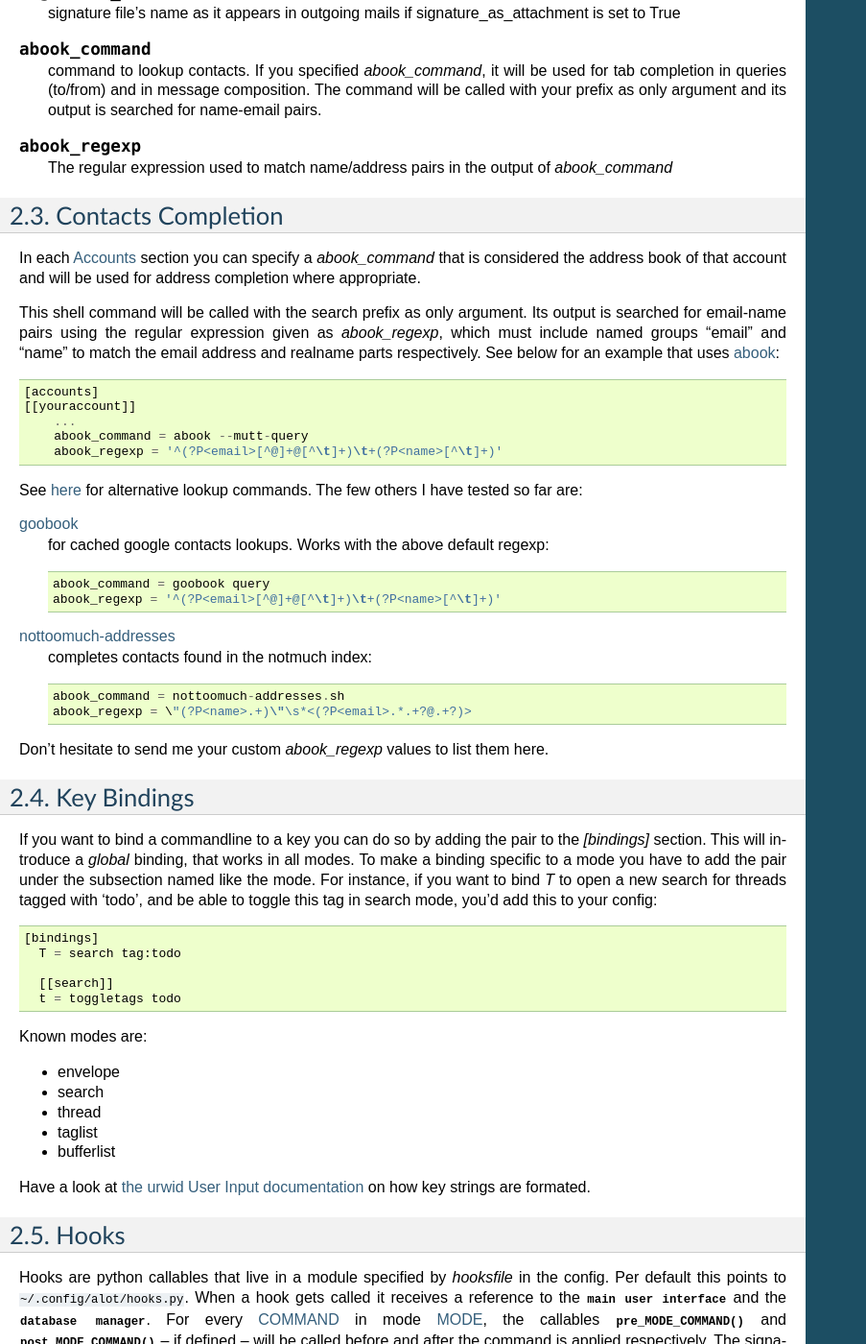
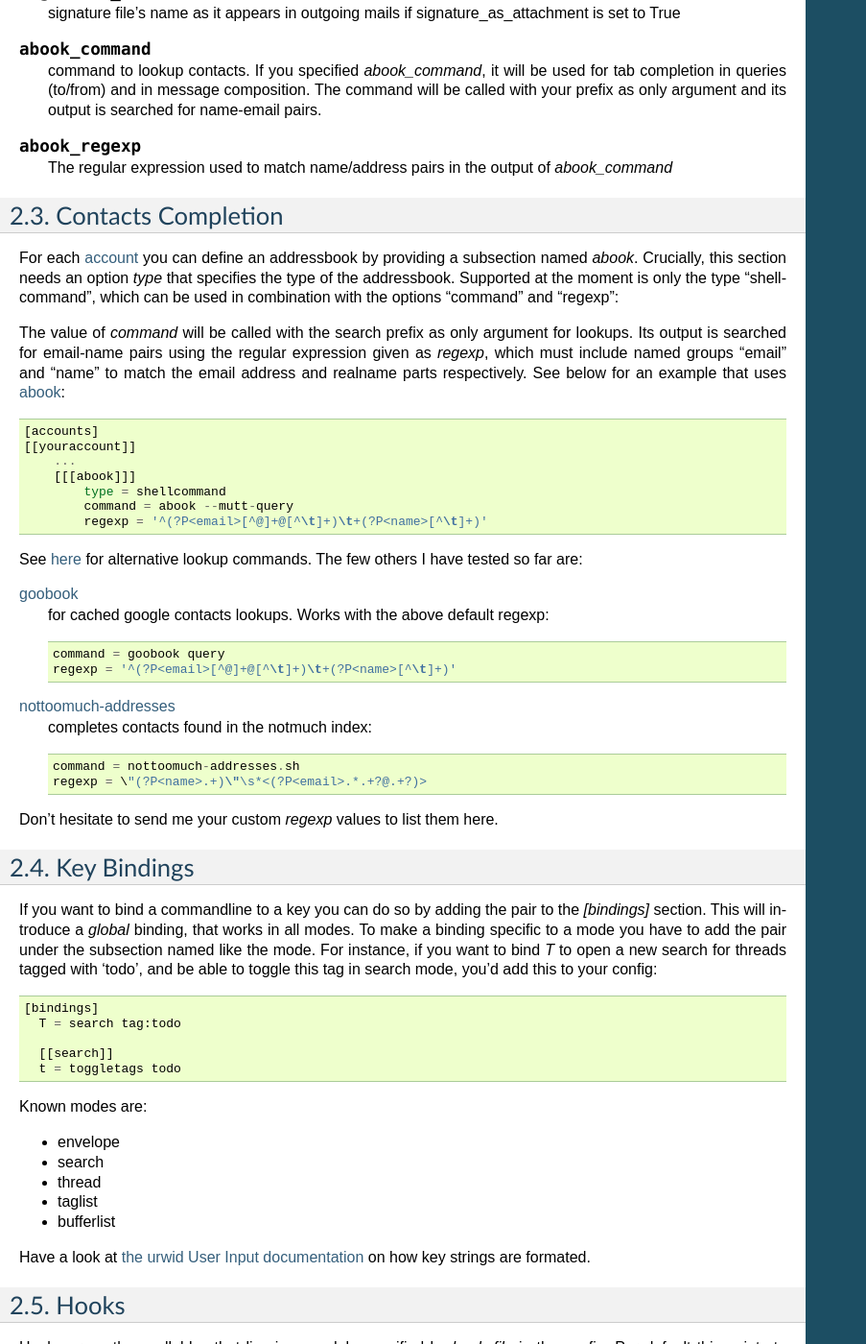
Before and after one commit to pazz/alot, a Sphinx documentation site: the page built from docs/source/configuration/index.rst, in a window 1280 px wide and 1400 px high, scrolled down 3256 px. Shown: the whole window at 96% size, without its empty margins (0-903 px from the left). Built offline with Sphinx 7.4.7, drawn with Linux system fonts in a browser that asks for light colours.

Commit message:
document abook configuration

```diff
--- a/docs/source/configuration/index.rst
+++ b/docs/source/configuration/index.rst
@@ -50,37 +50,39 @@ The following entries are interpreted at the moment:
 
 Contacts Completion
 ===================
-In each :ref:`account` section you can specify a `abook_command` that
-is considered the address book of that account and will be used
-for address completion where appropriate.
+For each :ref:`account <account>` you can define an addressbook by providing a subsection named `abook`.
+Crucially, this section needs an option `type` that specifies the type of the addressbook.
+Supported at the moment is only the type "shellcommand", which can be used in combination
+with the options "command" and "regexp":
 
-This shell command will be called with the search prefix as only argument.
-Its output is searched for email-name pairs using the regular expression given as `abook_regexp`,
+The value of `command` will be called with the search prefix as only argument for lookups.
+Its output is searched for email-name pairs using the regular expression given as `regexp`,
 which must include named groups "email" and "name" to match the email address and realname parts
 respectively. See below for an example that uses `abook <http://abook.sourceforge.net/>`_::
 
     [accounts]
     [[youraccount]]
         ...
-        abook_command = abook --mutt-query
-        abook_regexp = '^(?P<email>[^@]+@[^\t]+)\t+(?P<name>[^\t]+)'
+        [[[abook]]]
+            type = shellcommand
+            command = abook --mutt-query
+            regexp = '^(?P<email>[^@]+@[^\t]+)\t+(?P<name>[^\t]+)'
 
 See `here <http://notmuchmail.org/emacstips/#index12h2>`_ for alternative lookup commands. The few others I have tested so far are:
 
 `goobook <http://code.google.com/p/goobook/>`_
     for cached google contacts lookups. Works with the above default regexp::
 
-      abook_command = goobook query
-      abook_regexp = '^(?P<email>[^@]+@[^\t]+)\t+(?P<name>[^\t]+)'
+      command = goobook query
+      regexp = '^(?P<email>[^@]+@[^\t]+)\t+(?P<name>[^\t]+)'
 
 `nottoomuch-addresses <http://www.iki.fi/too/nottoomuch/nottoomuch-addresses/>`_
     completes contacts found in the notmuch index::
 
-      abook_command = nottoomuch-addresses.sh
-      abook_regexp = \"(?P<name>.+)\"\s*<(?P<email>.*.+?@.+?)>
+      command = nottoomuch-addresses.sh
+      regexp = \"(?P<name>.+)\"\s*<(?P<email>.*.+?@.+?)>
 
-Don't hesitate to send me your custom `abook_regexp` values to list them here.
-
+Don't hesitate to send me your custom `regexp` values to list them here.
 
 
 Key Bindings
```
